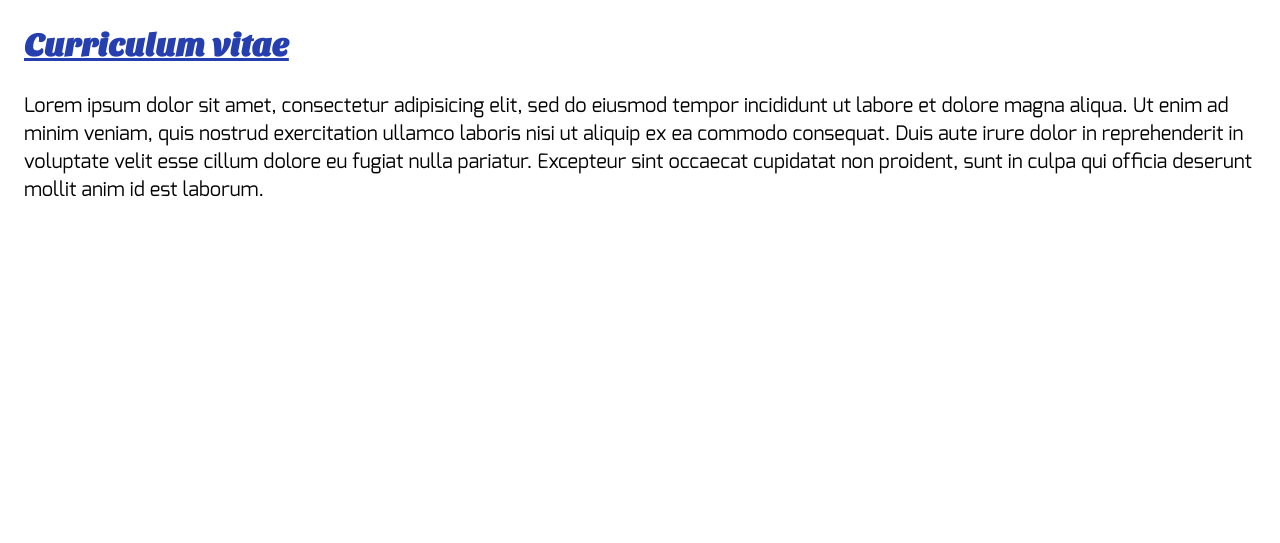
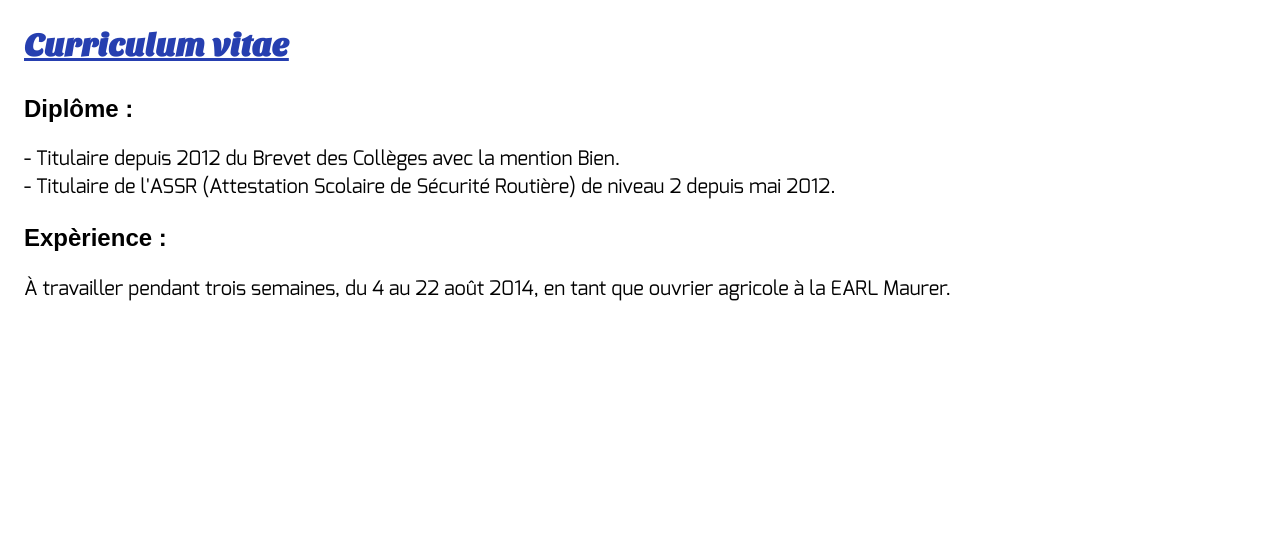
Before and after one commit to Oprax/site-isn, a PHP site: page /curriculum-vitae.php in a window 1280 px wide. Shown: the part 66-609 px from the top of the page. Run offline with PHP 8.4, Linux system fonts and the light colour scheme.

Commit message:
update CV

```diff
--- a/curriculum-vitae.php
+++ b/curriculum-vitae.php
@@ -4,12 +4,14 @@ include('includes/header.php');
 ?>
 					<h1>Curriculum vitae</h1>
 
-					<p>Lorem ipsum dolor sit amet, consectetur adipisicing elit, sed do eiusmod
-					tempor incididunt ut labore et dolore magna aliqua. Ut enim ad minim veniam,
-					quis nostrud exercitation ullamco laboris nisi ut aliquip ex ea commodo
-					consequat. Duis aute irure dolor in reprehenderit in voluptate velit esse
-					cillum dolore eu fugiat nulla pariatur. Excepteur sint occaecat cupidatat non
-					proident, sunt in culpa qui officia deserunt mollit anim id est laborum.</p>
+					<h2>Diplôme :</h2>
+					<p>
+						- Titulaire depuis 2012 du Brevet des Collèges avec la mention Bien.<br>
+						- Titulaire de l'ASSR (Attestation Scolaire de Sécurité Routière) de niveau 2 depuis mai 2012.
+					</p>
+
+					<h2>Expèrience :</h2>
+					<p>&Agrave; travailler pendant trois semaines, du 4 au 22 août 2014, en tant que ouvrier agricole à la <a href="http://lafermemaurer.com/">EARL Maurer</a>.</p>
 
 <?php
 include('includes/footer.php');
```
